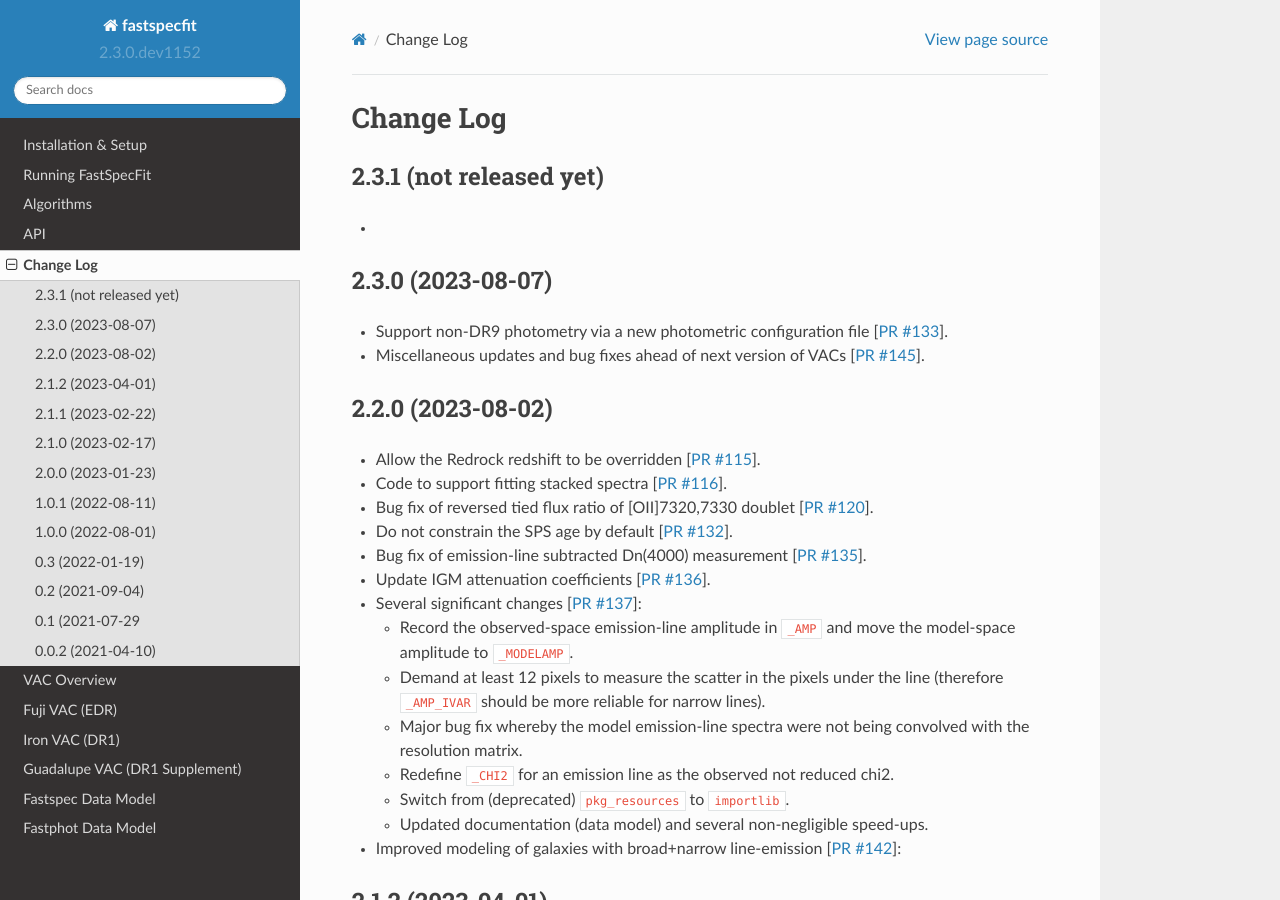
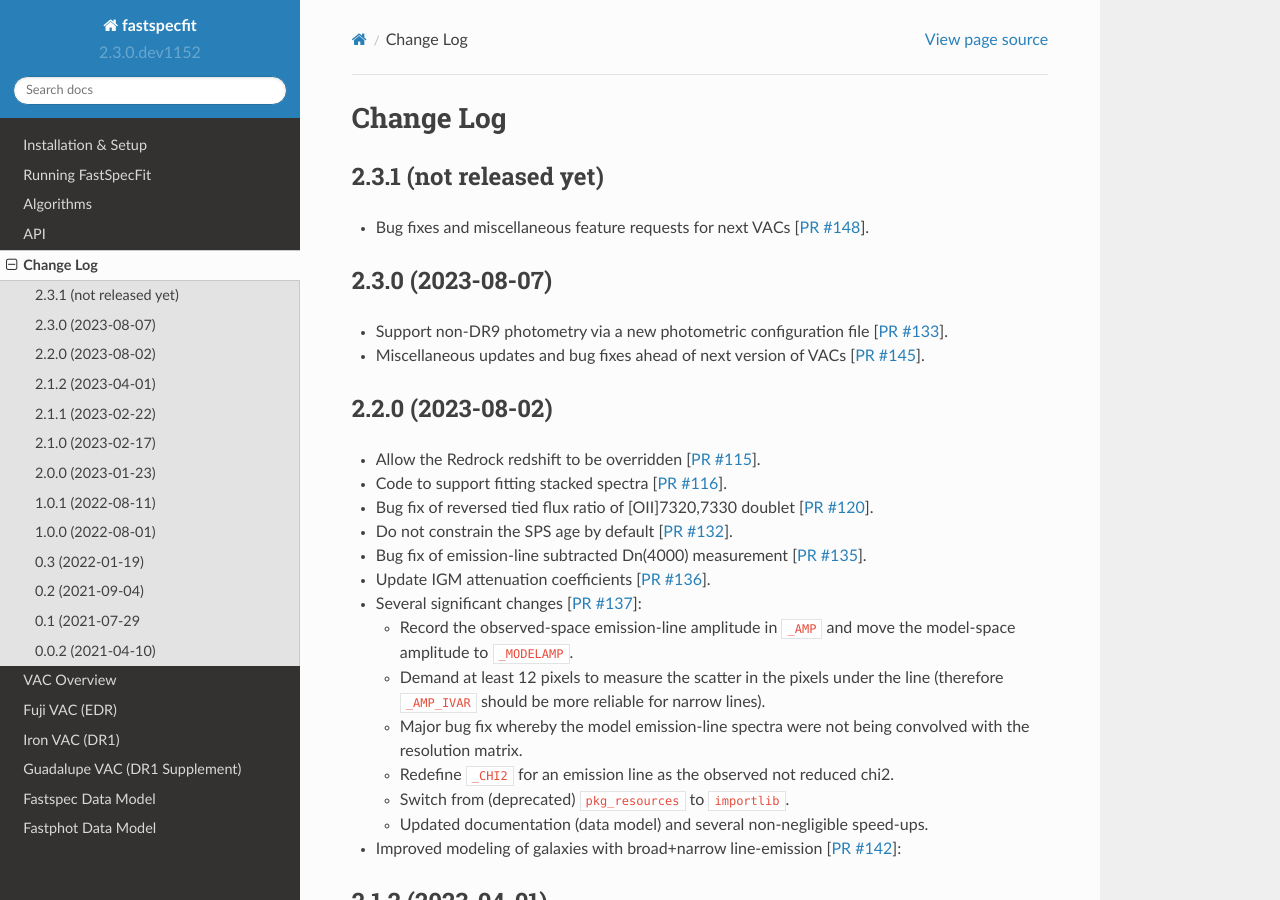
Before and after one commit to desihub/fastspecfit, a Sphinx documentation site: the page built from doc/changes.rst, in a window 1280 px wide and 900 px high. Built offline with Sphinx 7.4.7 and the Read the Docs theme 2.0.0, drawn with Linux system fonts in a browser that asks for light colours.

Commit message:
update change log and requirements.txt dependencies

```diff
--- a/doc/changes.rst
+++ b/doc/changes.rst
@@ -5,7 +5,9 @@ Change Log
 2.3.1 (not released yet)
 ------------------------
 
-*
+* Bug fixes and miscellaneous feature requests for next VACs [`PR #148`_].
+
+.. _`PR #148`: https://github.com/desihub/fastspecfit/pull/148
 
 2.3.0 (2023-08-07)
 ------------------
--- a/requirements.txt
+++ b/requirements.txt
@@ -8,5 +8,5 @@ matplotlib
 fitsio
 git+https://github.com/desihub/desimodel.git@0.18.0#egg=desimodel
 git+https://github.com/desihub/desitarget.git@2.6.0#egg=desitarget
-git+https://github.com/desihub/desispec.git@main#egg=desispec
+git+https://github.com/desihub/desispec.git@0.59.2#egg=desispec
 git+https://github.com/desihub/speclite.git@v0.16#egg=speclite
```
Also changed, not shown: 1 other file.
